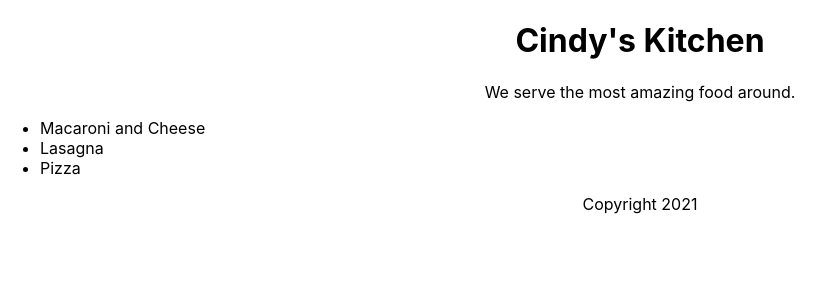
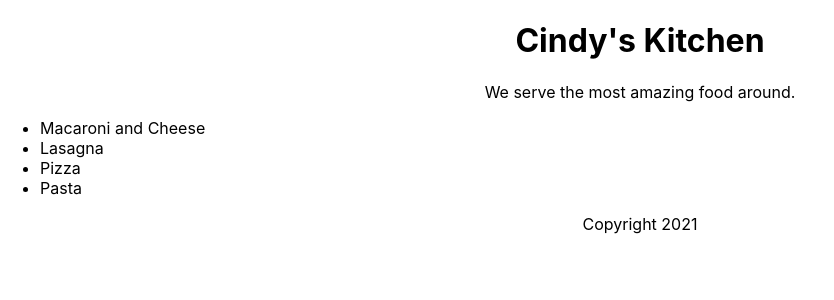
Before and after one commit to flaviodev/reactjs-essential-training, a JavaScript app: page / in a window 1280 px wide. Shown: the top 300 px of the page, without its empty margins (0-834 px from the left). Built offline with nearby package versions, Linux system fonts and the light colour scheme; the HTML template or start-up script is replaced by a standard one.

Commit message:
Adding kys to list items

```diff
--- a/src/App.js
+++ b/src/App.js
@@ -14,7 +14,7 @@ function Main(props) {
       <p>We serve the most {props.adjective} food around.</p>
       <ul style={{ textAlign: "left" }}>
         { props.dishes.map((dish) => (
-          <li>{dish}</li>
+          <li key={dish.id}>{dish.title}</li>
         ))}
       </ul>
     </section>
@@ -32,8 +32,9 @@ function Footer(props) {
 const dishes = [
   "Macaroni and Cheese",
   "Lasagna",
-  "Pizza"
-];
+  "Pizza",
+  "Pasta"
+].map((dish, i) => ({ id: i, title: dish }));
 
 function App() {
   return (
```
